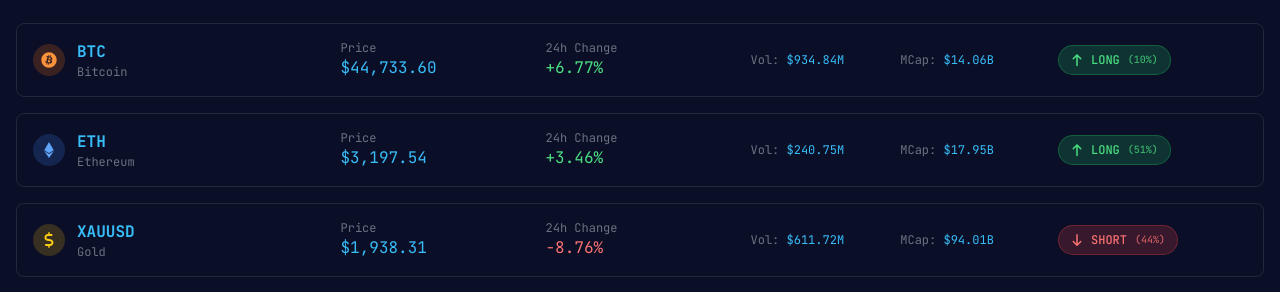
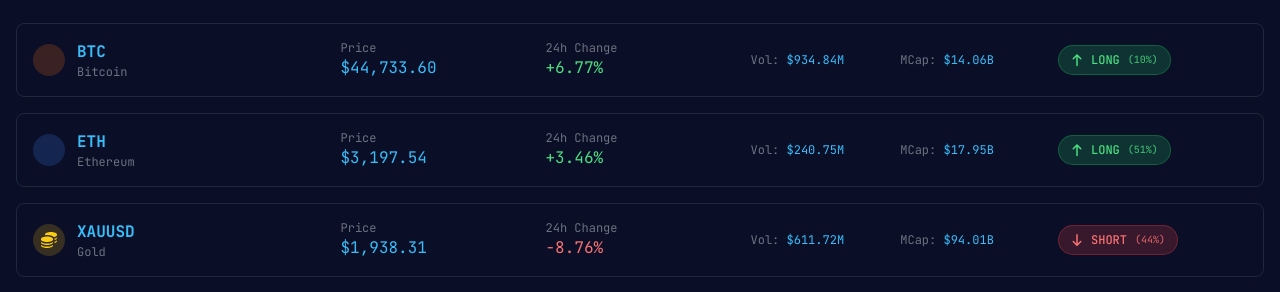
Before and after one commit to AkbarIqbnuPrayoga/NEXCT-Terminal, a Next.js app: page /submissions in a window 1280 px wide. Shown: the part 243-535 px from the top of the page. Built offline with nearby package versions, Linux system fonts and the light colour scheme.

Commit message:
u terminal v2

```diff
--- a/app/submissions/page.tsx
+++ b/app/submissions/page.tsx
@@ -13,12 +13,11 @@
   faStar,
   faFire,
   faSearch,
-  faFilter
+  faFilter,
+  faCoins,
+  faCircle,
+  faSquare
 } from '@fortawesome/free-solid-svg-icons';
-import {
-  faBitcoin as faBtcBrand,
-  faEthereum as faEthBrand
-} from '@fortawesome/free-brands-svg-icons';
 
 interface Coin {
   id: string;
@@ -224,11 +223,23 @@
     }
   };
 
+  // Ganti dengan icon dari solid icons
   const getCoinIcon = (symbol: string) => {
     switch (symbol) {
-      case 'BTC': return faBtcBrand;
-      case 'ETH': return faEthBrand;
+      case 'BTC': return faBitcoin;
+      case 'ETH': return faEthereum;
+      case 'XAUUSD': return faCoins;
       default: return faDollarSign;
+    }
+  };
+
+  // Warna background untuk icon
+  const getCoinIconColor = (symbol: string) => {
+    switch (symbol) {
+      case 'BTC': return 'bg-orange-500/20 text-orange-400';
+      case 'ETH': return 'bg-blue-500/20 text-blue-400';
+      case 'XAUUSD': return 'bg-yellow-500/20 text-yellow-400';
+      default: return 'bg-gray-500/20 text-gray-400';
     }
   };
 
@@ -373,21 +384,8 @@
               <div className="block sm:hidden">
                 <div className="flex items-start justify-between mb-3">
                   <div className="flex items-center space-x-3">
-                    <div className={`w-8 h-8 rounded-full flex items-center justify-center ${
-                      coin.symbol === 'BTC' ? 'bg-orange-500/20' :
-                      coin.symbol === 'ETH' ? 'bg-blue-500/20' :
-                      coin.symbol === 'XAUUSD' ? 'bg-yellow-500/20' :
-                      'bg-gray-500/20'
-                    }`}>
-                      <FontAwesomeIcon
-                        icon={getCoinIcon(coin.symbol)}
-                        className={`w-4 h-4 ${
-                          coin.symbol === 'BTC' ? 'text-orange-400' :
-                          coin.symbol === 'ETH' ? 'text-blue-400' :
-                          coin.symbol === 'XAUUSD' ? 'text-yellow-400' :
-                          'text-gray-400'
-                        }`}
-                      />
+                    <div className={`w-8 h-8 rounded-full flex items-center justify-center ${getCoinIconColor(coin.symbol)}`}>
+                      <FontAwesomeIcon icon={getCoinIcon(coin.symbol)} className="w-4 h-4" />
                     </div>
                     <div>
                       <div className="flex items-center space-x-2">
@@ -446,21 +444,8 @@
               <div className="hidden sm:grid sm:grid-cols-12 sm:items-center sm:gap-4">
                 {/* Coin Info */}
                 <div className="col-span-3 flex items-center space-x-3">
-                  <div className={`w-8 h-8 rounded-full flex items-center justify-center ${
-                    coin.symbol === 'BTC' ? 'bg-orange-500/20' :
-                    coin.symbol === 'ETH' ? 'bg-blue-500/20' :
-                    coin.symbol === 'XAUUSD' ? 'bg-yellow-500/20' :
-                    'bg-gray-500/20'
-                  }`}>
-                    <FontAwesomeIcon
-                      icon={getCoinIcon(coin.symbol)}
-                      className={`w-4 h-4 ${
-                        coin.symbol === 'BTC' ? 'text-orange-400' :
-                        coin.symbol === 'ETH' ? 'text-blue-400' :
-                        coin.symbol === 'XAUUSD' ? 'text-yellow-400' :
-                        'text-gray-400'
-                      }`}
-                    />
+                  <div className={`w-8 h-8 rounded-full flex items-center justify-center ${getCoinIconColor(coin.symbol)}`}>
+                    <FontAwesomeIcon icon={getCoinIcon(coin.symbol)} className="w-4 h-4" />
                   </div>
                   <div>
                     <div className="flex items-center space-x-2">
```
